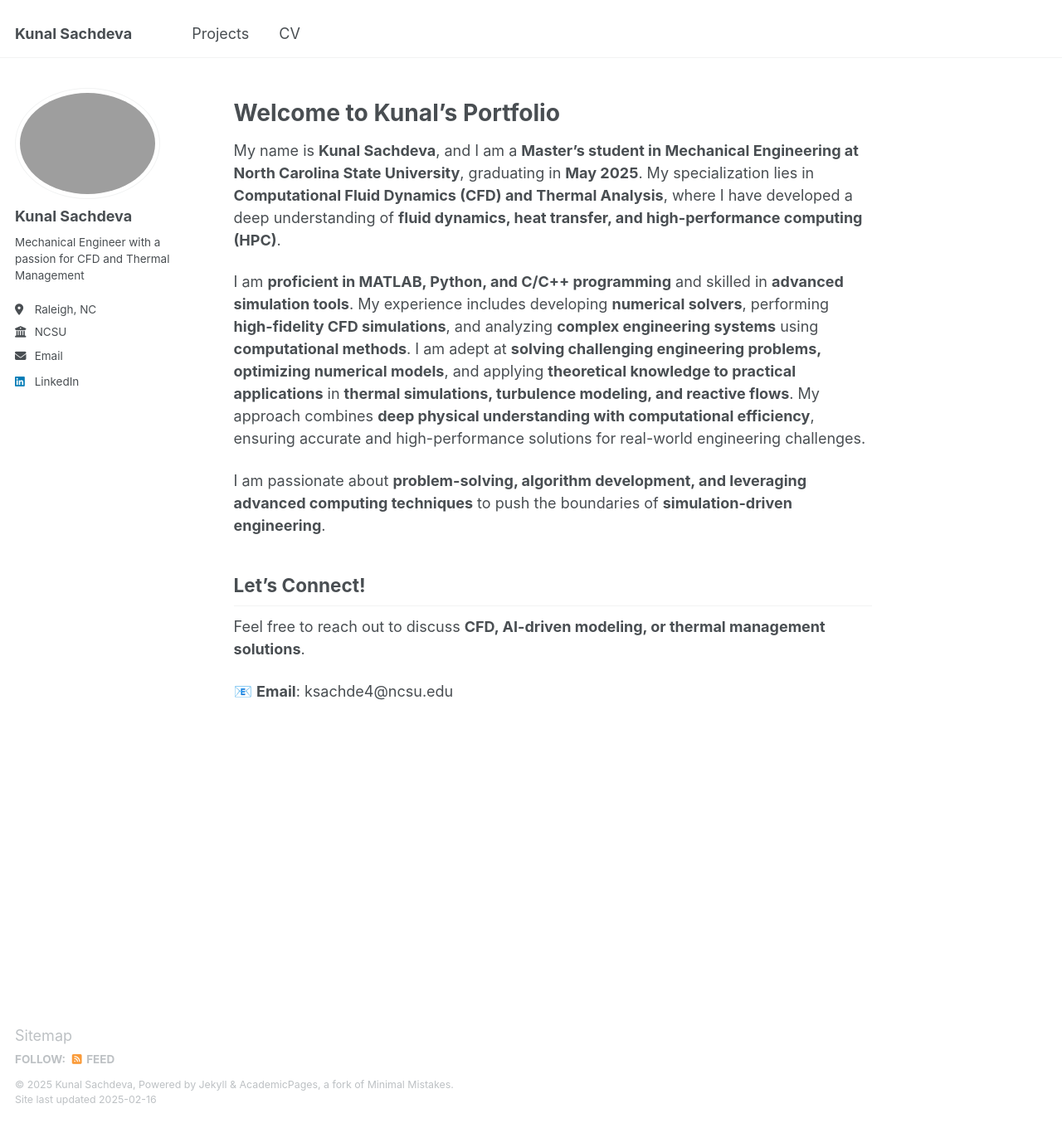
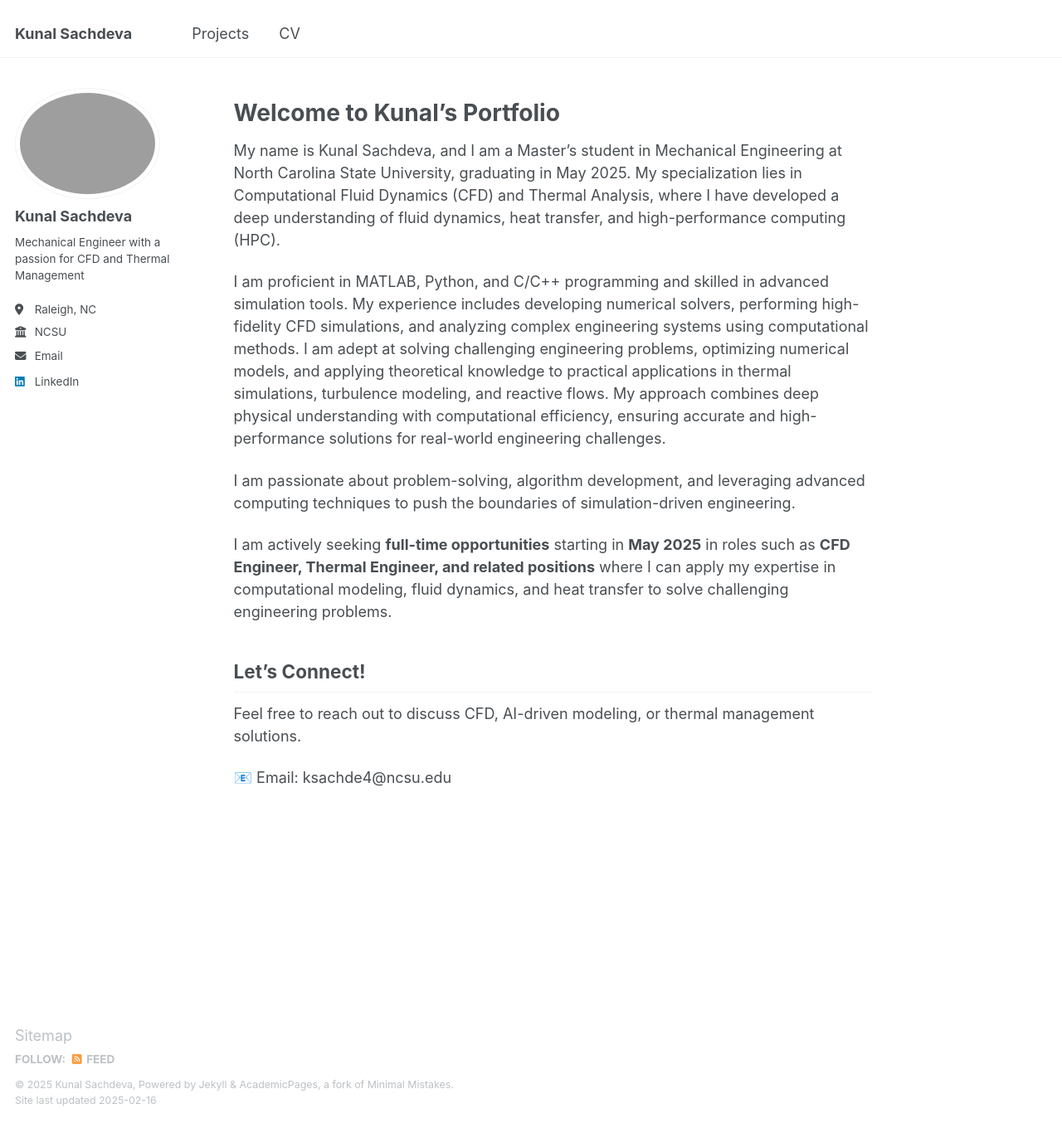
Before and after one commit to sachdevakunal/sachdevakunal.github.io, a Jekyll site: the page built from _pages/about.md, in a window 1280 px wide and 1354 px high. Shown: the whole window at 83% size. Built offline with Jekyll 4.4.1, drawn with Linux system fonts in a browser that asks for light colours.

Commit message:
Update about.md

```diff
--- a/_pages/about.md
+++ b/_pages/about.md
@@ -6,13 +6,15 @@ author_profile: true
 
 # Welcome to Kunal's Portfolio
 
-My name is **Kunal Sachdeva**, and I am a **Master’s student in Mechanical Engineering at North Carolina State University**, graduating in **May 2025**. My specialization lies in **Computational Fluid Dynamics (CFD) and Thermal Analysis**, where I have developed a deep understanding of **fluid dynamics, heat transfer, and high-performance computing (HPC)**.
+My name is Kunal Sachdeva, and I am a Master’s student in Mechanical Engineering at North Carolina State University, graduating in May 2025. My specialization lies in Computational Fluid Dynamics (CFD) and Thermal Analysis, where I have developed a deep understanding of fluid dynamics, heat transfer, and high-performance computing (HPC).
 
-I am **proficient in MATLAB, Python, and C/C++ programming** and skilled in **advanced simulation tools**. My experience includes developing **numerical solvers**, performing **high-fidelity CFD simulations**, and analyzing **complex engineering systems** using **computational methods**. I am adept at **solving challenging engineering problems, optimizing numerical models**, and applying **theoretical knowledge to practical applications** in **thermal simulations, turbulence modeling, and reactive flows**. My approach combines **deep physical understanding with computational efficiency**, ensuring accurate and high-performance solutions for real-world engineering challenges.
+I am proficient in MATLAB, Python, and C/C++ programming and skilled in advanced simulation tools. My experience includes developing numerical solvers, performing high-fidelity CFD simulations, and analyzing complex engineering systems using computational methods. I am adept at solving challenging engineering problems, optimizing numerical models, and applying theoretical knowledge to practical applications in thermal simulations, turbulence modeling, and reactive flows. My approach combines deep physical understanding with computational efficiency, ensuring accurate and high-performance solutions for real-world engineering challenges.
 
-I am passionate about **problem-solving, algorithm development, and leveraging advanced computing techniques** to push the boundaries of **simulation-driven engineering**.
+I am passionate about problem-solving, algorithm development, and leveraging advanced computing techniques to push the boundaries of simulation-driven engineering.
+
+I am actively seeking **full-time opportunities** starting in **May 2025** in roles such as **CFD Engineer, Thermal Engineer, and related positions** where I can apply my expertise in computational modeling, fluid dynamics, and heat transfer to solve challenging engineering problems.
 
 ## Let's Connect!
-Feel free to reach out to discuss **CFD, AI-driven modeling, or thermal management solutions**.
+Feel free to reach out to discuss CFD, AI-driven modeling, or thermal management solutions.
 
-📧 **Email**: ksachde4@ncsu.edu
+📧 Email: ksachde4@ncsu.edu
```
